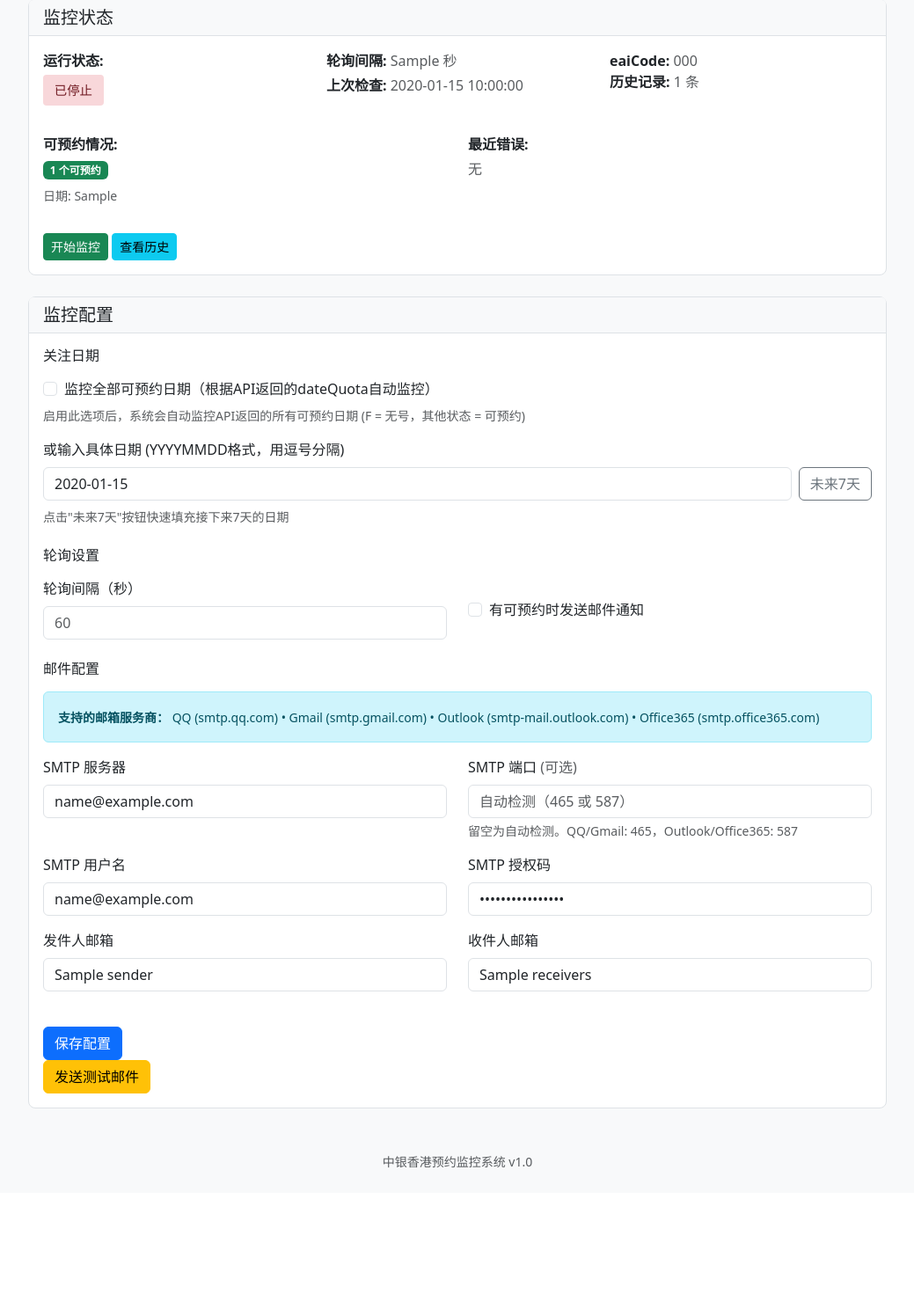
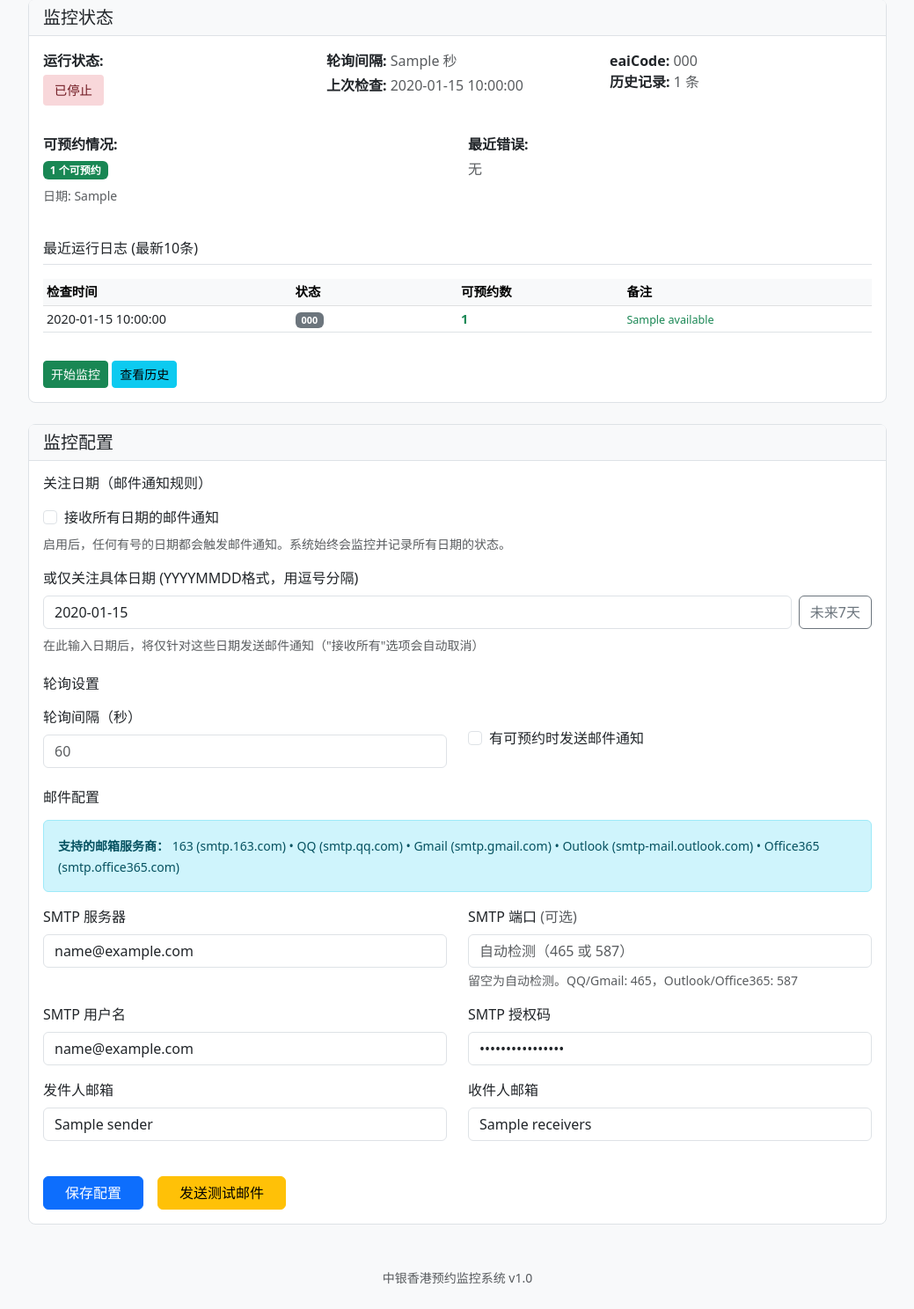
Before and after one commit to wsbjj/bochk_monitor_web, a Flask app: template templates/index.html in a window 1280 px wide. Shown: the part 82-1570 px from the top of the page at 88% size, without its empty margins (120-1159 px from the left). Before the commit the page ends 1410 px from the top, so only its background shows below. Run offline with Flask 3, Linux system fonts and the light colour scheme; the template is opened without the code that fills it: most values are stand-ins (such as "Sample title", 1, 10 or a date in 2020).

Commit message:
优化逻辑和样式

```diff
--- a/requirements.txt
+++ b/requirements.txt
@@ -4,3 +4,5 @@ Flask==3.0.3
 gunicorn==21.2.0
 python-dotenv==1.0.0
 Werkzeug==3.0.1
+Flask-BasicAuth==0.2.0
+resend==0.8.0
--- a/src/app.py
+++ b/src/app.py
@@ -4,17 +4,21 @@ This module provides a web interface for monitoring BOCHK appointment availabili
 managing monitor configuration, and viewing monitoring history.
 """
 
+import glob
+from datetime import datetime, timedelta
+
+from flask import Flask, flash, jsonify, redirect, render_template, request, url_for
+from flask_basicauth import BasicAuth
+
+from .config import load_config, save_config
+from .logger import logger, read_history_from_logs
+from .monitor import get_jsonAvailableDateAndTime, parse
+from .send_email import send_email
+
+
 import os
 import threading
 import time
-from datetime import datetime, timedelta
-
-from flask import Flask, flash, jsonify, redirect, render_template, request, url_for
-
-from .config import load_config, save_config
-from .logger import logger
-from .monitor import get_jsonAvailableDateAndTime, parse
-from .send_email import send_email
 
 
 def create_app():
@@ -33,6 +37,13 @@ def create_app():
     app.secret_key = os.getenv(
         "FLASK_SECRET_KEY", "bochk-monitor-secret-key-change-in-production"
     )
+
+    # Configure Basic Auth
+    app.config['BASIC_AUTH_USERNAME'] = os.getenv('ADMIN_USERNAME', 'admin')
+    app.config['BASIC_AUTH_PASSWORD'] = os.getenv('ADMIN_PASSWORD', 'admin')
+    app.config['BASIC_AUTH_FORCE'] = True  # Protect entire site
+
+    basic_auth = BasicAuth(app)
 
     # Initialize monitor state and register routes
     monitor_state = MonitorState(load_config())
@@ -160,34 +171,48 @@ class MonitorState:
 
             try:
                 res_json = get_jsonAvailableDateAndTime()
-                available_num, available_list = parse(res_json, check_dates)
+                # Log raw response for analysis
+                logger.info(res_json)
+
+                # Use "all" to get all available dates for history/logging
+                total_available_num, total_available_list = parse(res_json, ["all"])
                 eai_code = res_json.get("eaiCode")
                 checked_at = datetime.now().strftime("%Y-%m-%d %H:%M:%S")
 
+                # Log the cycle summary for history parsing
+                logger.info(f"Monitor cycle: {total_available_num} available dates: {total_available_list}")
+
+                # Determine which dates trigger notification
+                if "all" in check_dates:
+                    notify_list = total_available_list
+                else:
+                    # Filter: only dates that are in check_dates
+                    notify_list = [d for d in total_available_list if d in check_dates]
+
                 with self.lock:
                     self.last_checked_at = checked_at
-                    self.last_available_num = available_num
-                    self.last_available_list = list(available_list)
+                    self.last_available_num = total_available_num
+                    self.last_available_list = list(total_available_list)
                     self.last_eai_code = eai_code
                     self.last_error = None
                     self._append_history(
                         {
                             "checked_at": checked_at,
-                            "available_num": available_num,
-                            "available_list": list(available_list),
+                            "available_num": total_available_num,
+                            "available_list": list(total_available_list),
                             "eai_code": eai_code,
                             "error": None,
                         }
                     )
 
-                if available_num > 0 and notify_on_available:
+                if len(notify_list) > 0 and notify_on_available:
                     send_email(
                         "BOCHK appointment available",
-                        "Available dates: {dates}".format(
-                            dates=", ".join(available_list)
+                        "Available dates matching your criteria: {dates}".format(
+                            dates=", ".join(notify_list)
                         ),
                     )
-                    logger.info("Email notification sent")
+                    logger.info(f"Email notification sent for dates: {notify_list}")
 
             except Exception as exc:  # pragma: no cover - defensive logging
                 checked_at = datetime.now().strftime("%Y-%m-%d %H:%M:%S")
@@ -227,6 +252,11 @@ def register_routes(app, monitor_state):
         monitor_state (MonitorState): Shared monitor state object.
     """
 
+    @app.route("/favicon.ico")
+    def favicon():
+        """Serve favicon.ico."""
+        return app.send_static_file("favicon.ico")
+
     @app.route("/")
     def index():
         """Display main monitoring dashboard."""
@@ -245,8 +275,9 @@ def register_routes(app, monitor_state):
     @app.route("/history")
     def history():
         """Display monitoring history in reverse chronological order."""
-        state = monitor_state.snapshot()
-        return render_template("history.html", history=state["history"][::-1])
+        # Read from logs to show full history
+        full_history = read_history_from_logs()
+        return render_template("history.html", history=full_history[::-1])
 
     @app.route("/config", methods=["POST"])
     def update_config():
@@ -263,10 +294,12 @@ def register_routes(app, monitor_state):
         receivers_raw = request.form.get("receivers", "")
 
         # Handle monitor_all mode
-        if monitor_all:
-            check_dates = ["all"]
-        else:
-            check_dates = parse_dates_input(check_dates_raw)
+        # Priority: If user entered specific dates, use them.
+        # Otherwise if "Monitor All" is checked, use ["all"].
+        check_dates = parse_dates_input(check_dates_raw)
+
+        if not check_dates and monitor_all:
+             check_dates = ["all"]
 
         interval_seconds = parse_interval_input(interval_raw)
         receivers = parse_dates_input(receivers_raw)
--- a/src/monitor.py
+++ b/src/monitor.py
@@ -52,7 +52,7 @@ def parse(res_json, check_dates):
     Returns:
         tuple: (number of available dates, list of available dates)
     """
-    logger.info(str(res_json))
+    # logger.info(str(res_json))
     dateQuota = res_json.get("dateQuota", {})
     available_date_list = []
 
--- a/templates/history.html
+++ b/templates/history.html
@@ -4,6 +4,7 @@
   <meta charset="utf-8">
   <meta name="viewport" content="width=device-width, initial-scale=1">
   <title>监控历史</title>
+  <link rel="icon" href="{{ url_for('favicon') }}">
   <link href="https://cdn.jsdelivr.net/npm/bootstrap@5.3.0/dist/css/bootstrap.min.css" rel="stylesheet">
   <style>
     body { background-color: #f8f9fa; }
--- a/templates/index.html
+++ b/templates/index.html
@@ -4,6 +4,7 @@
   <meta charset="utf-8">
   <meta name="viewport" content="width=device-width, initial-scale=1">
   <title>中银香港预约监控</title>
+  <link rel="icon" href="{{ url_for('favicon') }}">
   <link href="https://cdn.jsdelivr.net/npm/bootstrap@5.3.0/dist/css/bootstrap.min.css" rel="stylesheet">
   <style>
     body { background-color: #f8f9fa; }
@@ -33,11 +34,15 @@
       const checkbox = document.getElementById('monitor_all_checkbox');
       const input = document.getElementById('check_dates');
       if (checkbox.checked) {
-        input.value = 'all';
-        input.disabled = true;
-      } else {
-        input.value = '';
-        input.disabled = false;
+        input.value = ''; // Clear input when "All" is selected
+      }
+    }
+
+    function onDateInput() {
+      const input = document.getElementById('check_dates');
+      const checkbox = document.getElementById('monitor_all_checkbox');
+      if (input.value.trim() !== '') {
+        checkbox.checked = false; // Uncheck "All" when user types
       }
     }
   </script>
@@ -107,6 +112,63 @@
           </div>
         </div>
 
+        <!-- Recent History Table -->
+        <div class="mt-4">
+          <h6 class="border-bottom pb-2 mb-3">最近运行日志 (最新10条)</h6>
+          <div class="table-responsive">
+            <table class="table table-sm table-hover" style="font-size: 0.9rem;">
+              <thead class="table-light">
+                <tr>
+                  <th scope="col" style="width: 30%">检查时间</th>
+                  <th scope="col" style="width: 20%">状态</th>
+                  <th scope="col" style="width: 20%">可预约数</th>
+                  <th scope="col" style="width: 30%">备注</th>
+                </tr>
+              </thead>
+              <tbody>
+                {% for entry in state.history | reverse | list | batch(10) | first or [] %}
+                <tr>
+                  <td>{{ entry.checked_at }}</td>
+                  <td>
+                    {% if entry.error %}
+                      <span class="badge bg-danger">错误</span>
+                    {% elif entry.eai_code == 'SUCCESS' %}
+                      <span class="badge bg-success">成功</span>
+                    {% else %}
+                      <span class="badge bg-secondary">{{ entry.eai_code or '未知' }}</span>
+                    {% endif %}
+                  </td>
+                  <td>
+                    {% if entry.available_num is not none %}
+                      {% if entry.available_num > 0 %}
+                        <strong class="text-success">{{ entry.available_num }}</strong>
+                      {% else %}
+                        <span class="text-muted">0</span>
+                      {% endif %}
+                    {% else %}
+                      -
+                    {% endif %}
+                  </td>
+                  <td>
+                    {% if entry.error %}
+                      <span class="text-danger small text-truncate d-block" style="max-width: 200px;" title="{{ entry.error }}">{{ entry.error }}</span>
+                    {% elif entry.available_num > 0 %}
+                      <span class="text-success small">{{ entry.available_list | join(', ') }}</span>
+                    {% else %}
+                      <span class="text-muted small">-</span>
+                    {% endif %}
+                  </td>
+                </tr>
+                {% else %}
+                <tr>
+                  <td colspan="4" class="text-center text-muted">暂无记录</td>
+                </tr>
+                {% endfor %}
+              </tbody>
+            </table>
+          </div>
+        </div>
+
         <div class="mt-3">
           {% if state.running %}
             <form action="{{ url_for('stop_monitor') }}" method="post" style="display: inline;">
@@ -131,7 +193,7 @@
         <form action="{{ url_for('update_config') }}" method="post">
           <!-- Monitor Dates Section -->
           <div class="mb-4">
-            <h6 class="mb-3">关注日期</h6>
+            <h6 class="mb-3">关注日期（邮件通知规则）</h6>
 
             <div class="mb-3">
               <div class="form-check">
@@ -139,24 +201,24 @@
                        name="monitor_all" {% if 'all' in state.check_dates %}checked{% endif %}
                        onchange="toggleMonitorAll()">
                 <label class="form-check-label" for="monitor_all_checkbox">
-                  监控全部可预约日期（根据API返回的dateQuota自动监控）
+                  接收所有日期的邮件通知
                 </label>
               </div>
               <small class="text-muted d-block mt-2">
-                启用此选项后，系统会自动监控API返回的所有可预约日期 (F = 无号，其他状态 = 可预约)
+                启用后，任何有号的日期都会触发邮件通知。系统始终会监控并记录所有日期的状态。
               </small>
             </div>
 
             <div class="mb-3">
-              <label for="check_dates" class="form-label">或输入具体日期 (YYYYMMDD格式，用逗号分隔)</label>
+              <label for="check_dates" class="form-label">或仅关注具体日期 (YYYYMMDD格式，用逗号分隔)</label>
               <div class="date-input-group">
                 <input id="check_dates" type="text" class="form-control" name="check_dates"
                        value="{% if 'all' not in state.check_dates %}{{ state.check_dates | join(',') }}{% endif %}"
-                       {% if 'all' in state.check_dates %}disabled{% endif %}
+                       oninput="onDateInput()"
                        placeholder="例如：20260213,20260214,20260215">
                 <button type="button" class="btn btn-outline-secondary" onclick="populateNext7Days()">未来7天</button>
               </div>
-              <small class="text-muted d-block mt-2">点击"未来7天"按钮快速填充接下来7天的日期</small>
+              <small class="text-muted d-block mt-2">在此输入日期后，将仅针对这些日期发送邮件通知（"接收所有"选项会自动取消）</small>
             </div>
           </div>
 
@@ -188,7 +250,7 @@
             <div class="alert alert-info" role="alert">
               <small>
                 <strong>支持的邮箱服务商：</strong>
-                QQ (smtp.qq.com) • Gmail (smtp.gmail.com) • Outlook (smtp-mail.outlook.com) • Office365 (smtp.office365.com)
+                163 (smtp.163.com) • QQ (smtp.qq.com) • Gmail (smtp.gmail.com) • Outlook (smtp-mail.outlook.com) • Office365 (smtp.office365.com)
               </small>
             </div>
             <div class="row">
@@ -232,13 +294,10 @@
           </div>
 
           <!-- Actions -->
-          <div class="d-flex gap-2">
-            <button class="btn btn-primary" type="submit">保存配置</button>
+          <div class="d-flex gap-3 mt-4">
+            <button class="btn btn-primary px-4" type="submit">保存配置</button>
+            <button class="btn btn-warning px-4" type="submit" formaction="{{ url_for('test_email') }}">发送测试邮件</button>
           </div>
-        </form>
-        <!-- Test Email Form (outside main form) -->
-        <form action="{{ url_for('test_email') }}" method="post" style="display: inline;">
-          <button class="btn btn-warning" type="submit">发送测试邮件</button>
         </form>
       </div>
     </div>
@@ -250,13 +309,23 @@
 
   <script src="https://cdn.jsdelivr.net/npm/bootstrap@5.3.0/dist/js/bootstrap.bundle.min.js"></script>
   <script>
+    // Auto-refresh logic (every 60 seconds)
+    // Only refresh if user is not interacting with the form
+    let isInteracting = false;
+    document.querySelectorAll('input, select, textarea').forEach(el => {
+      el.addEventListener('focus', () => isInteracting = true);
+      el.addEventListener('blur', () => isInteracting = false);
+    });
+
+    setInterval(() => {
+      if (!isInteracting) {
+        window.location.reload();
+      }
+    }, 60000);
+
     // Initialize monitor_all state on load
     document.addEventListener('DOMContentLoaded', function() {
-      const checkbox = document.getElementById('monitor_all_checkbox');
-      const input = document.getElementById('check_dates');
-      if (checkbox && checkbox.checked) {
-        input.disabled = true;
-      }
+      // Ensure UI consistency if needed
     });
   </script>
 </body>
```
Also changed, not shown: src/logger.py (+90 -4 lines), src/send_email.py (+36 -5 lines), README.md, run_cli.py (renamed from monitor.py), static/favicon.ico (added), 3 other files.
